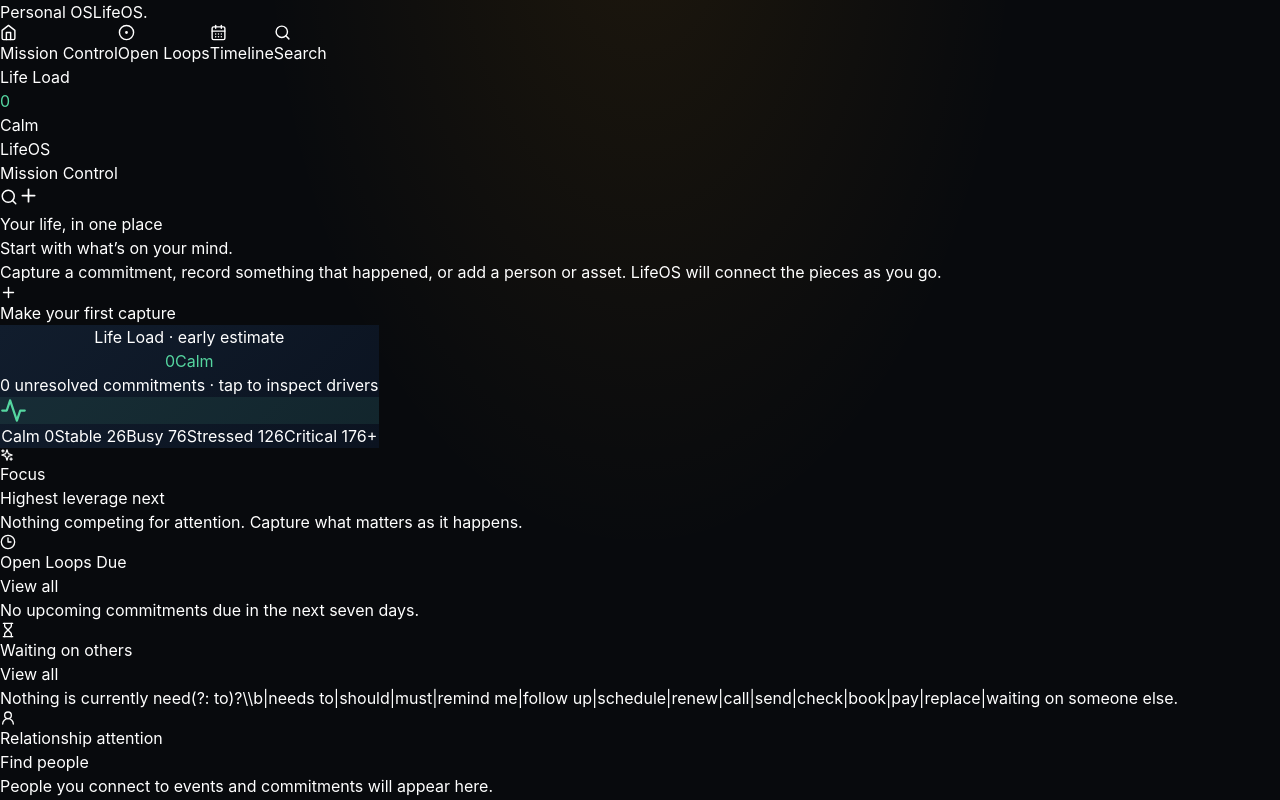
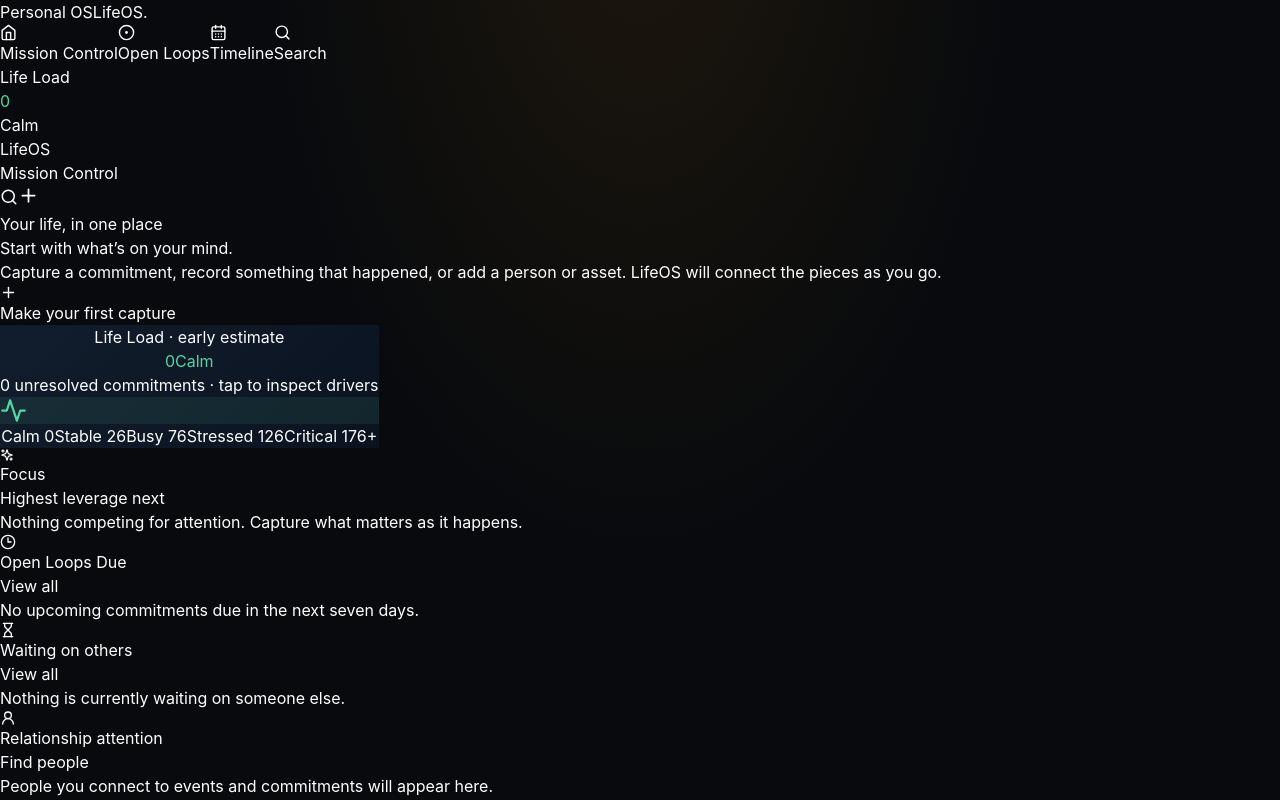
Before and after one commit to 5cxxpb2yrr-ui/lifeos-gemini, a React (Vite) app in the folder apps/web/: page / in a window 1280 px wide. Shown: the top 800 px of the page. Built offline with nearby package versions, Linux system fonts and the light colour scheme.

Commit message:
Fix waiting-state empty message

```diff
--- a/apps/web/src/App.tsx
+++ b/apps/web/src/App.tsx
@@ -186,7 +186,7 @@ export default function App() {
                   {dueSoon.length ? dueSoon.slice(0,4).map(item=><ObjectRow key={item.id} item={item} onClick={()=>push({detailId:item.id})} meta={fmt(item.dueAt)}/>) : <Empty text="No upcoming commitments due in the next seven days."/>}
                 </Panel>
                 <Panel title="Waiting on others" icon={<Hourglass size={16}/>} action="View all" onAction={()=>go('loops')}>
-                  {waiting.length ? waiting.slice(0,4).map(item=><ObjectRow key={item.id} item={item} onClick={()=>push({detailId:item.id})} meta={item.waitingOn ? `Waiting on ${item.waitingOn}` : 'Waiting'}/>) : <Empty text="Nothing is currently need(?: to)?\\b|needs to|should|must|remind me|follow up|schedule|renew|call|send|check|book|pay|replace|waiting on someone else."/>}
+                  {waiting.length ? waiting.slice(0,4).map(item=><ObjectRow key={item.id} item={item} onClick={()=>push({detailId:item.id})} meta={item.waitingOn ? `Waiting on ${item.waitingOn}` : 'Waiting'}/>) : <Empty text="Nothing is currently waiting on someone else."/>}
                 </Panel>
                 <Panel title="Relationship attention" icon={<UserRound size={16}/>} action="Find people" onAction={()=>go('search')}>
                   {objects.filter(x=>x.type==='person').slice(0,3).map(item=><ObjectRow key={item.id} item={item} onClick={()=>push({detailId:item.id})} meta={item.personType ?? 'Person'}/>)}
```
